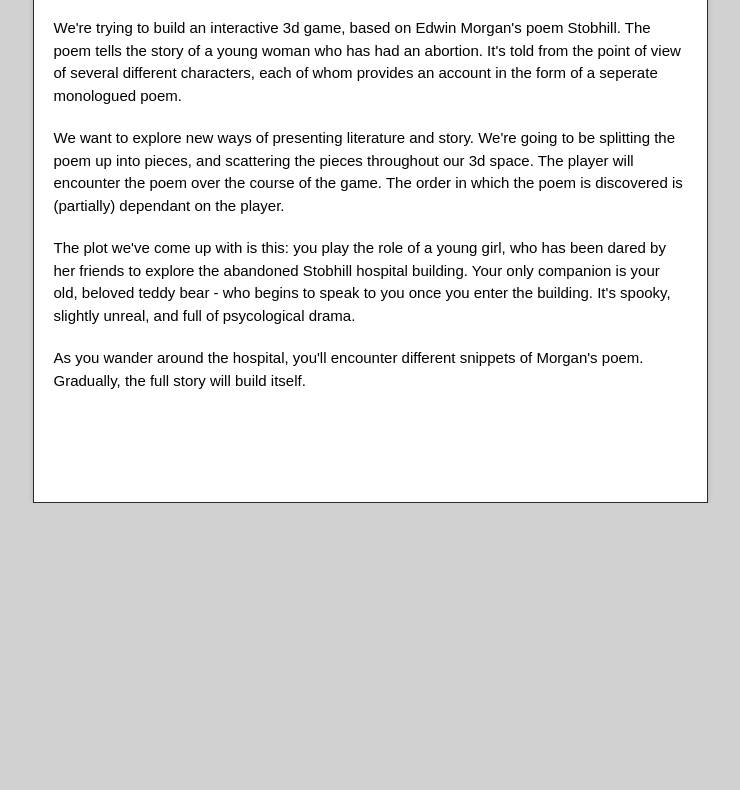
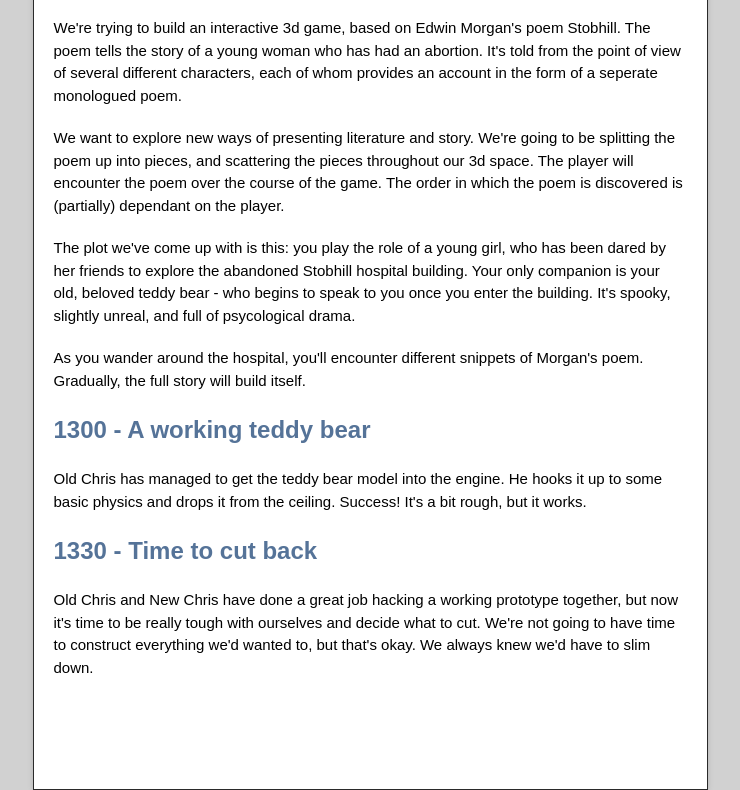
Before and after one commit to countjocular/stobhillblog.github.com, a plain HTML site: page index.html in a window 1280 px wide. Shown: the part 2492-3282 px from the top of the page, without its empty margins (270-1010 px from the left). Before the commit the page ends 2995 px from the top, so only its background shows below. Drawn offline with nearby package versions, Linux system fonts and the light colour scheme.

Commit message:
time to cut back.

```diff
--- a/index.html
+++ b/index.html
@@ -57,6 +57,13 @@
 
 <p>As you wander around the hospital, you'll encounter different snippets of Morgan's poem. Gradually, the full story will build itself.</p>
 
+<h2>1300 - A working teddy bear</h2>
+
+<p>Old Chris has managed to get the teddy bear model into the engine. He hooks it up to some basic physics and drops it from the ceiling. Success! It's a bit rough, but it works.</p>
+
+<h2>1330 - Time to cut back</h2>
+
+<p>Old Chris and New Chris have done a great job hacking a working prototype together, but now it's time to be really tough with ourselves and decide what to cut. We're not going to have time to construct everything we'd wanted to, but that's okay. We always knew we'd have to slim down.</p>
 
 
 
```
